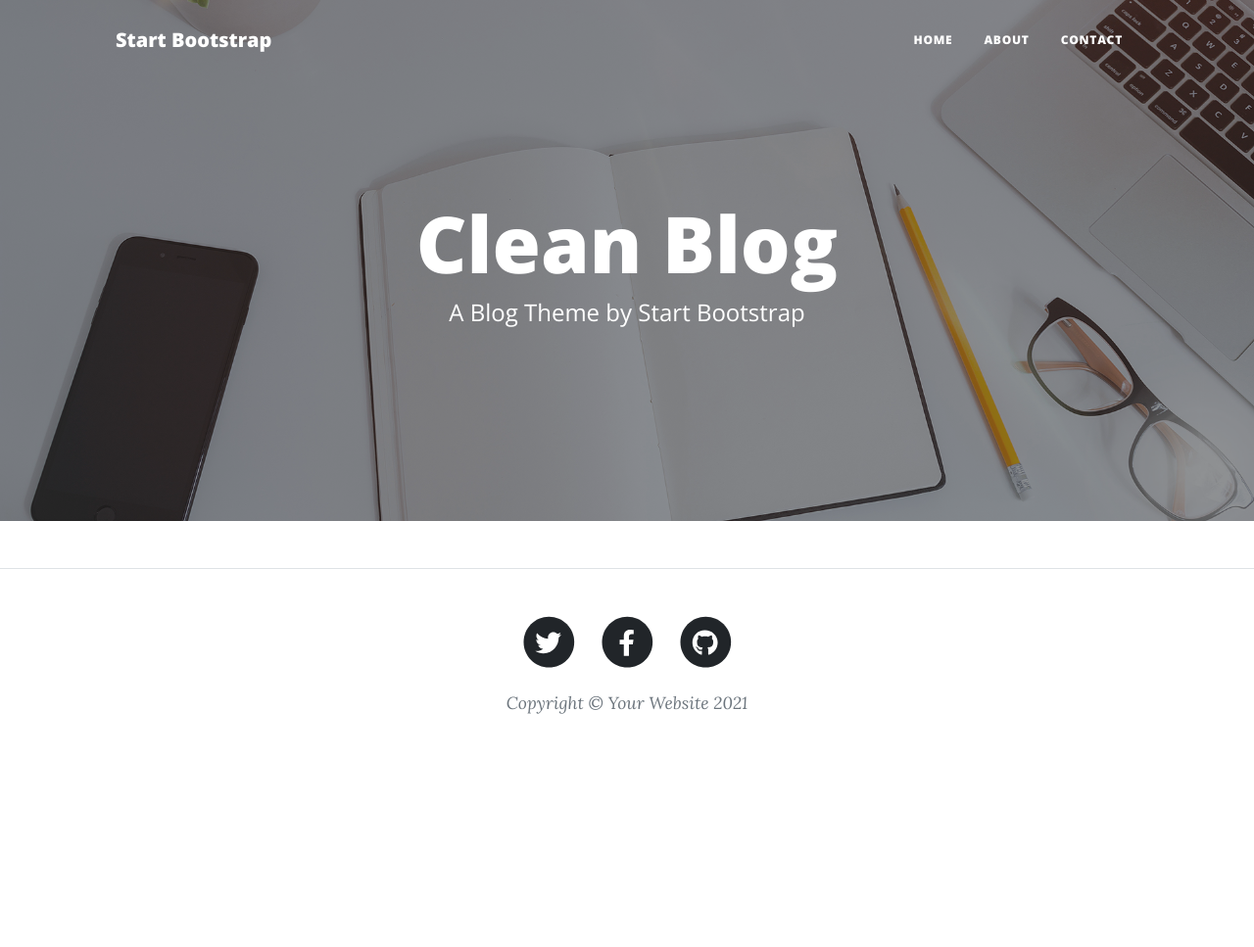
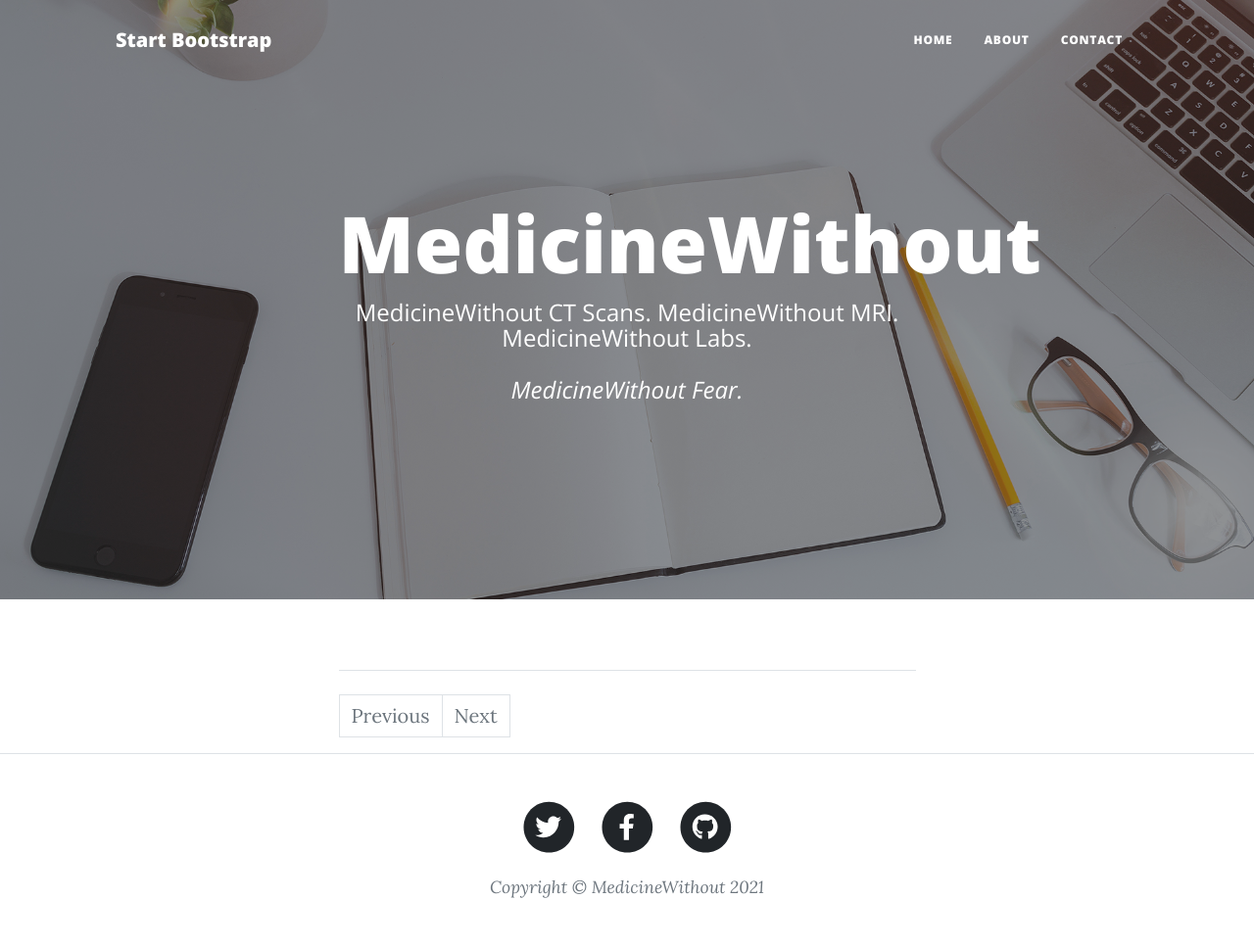
Before and after one commit to jeremybar32093/medicine_without, a Flask app: page / in a window 1280 px wide. Shown: the whole page at 98% size. Before the commit the page ends 729 px from the top, so only its background shows below. Run offline with Flask 2, Linux system fonts and the light colour scheme; data that the repository does not hold is empty; some libraries are stand-ins or nearby versions.

Commit message:
updated app.py and index.html; added pagination functionality and various cosmetic updates on homepage

```diff
--- a/app.py
+++ b/app.py
@@ -93,8 +93,23 @@
 def homepage():
     # List all posts on homepage list
     # *** FUTURE ENHANCEMENT - add pagination***
-    posts = Posts.query.all()
-    return render_template("index.html", posts = posts)
+    posts = Posts.query.order_by(Posts.date_posted.desc())
+
+    # Pagination logic
+    # If there is a query string in the URL, request.args.get will grab the relevant defined variables
+    # i.e. localhost:5000/?page=[something]
+    page = request.args.get('page')
+
+    # Check if page is a digit - if so, convert to int. Otherwise, default to 1
+    if page and page.isdigit():
+        page = int(page)
+    else:
+        page = 1
+
+    # Use built in paginate() method to create pages - ***update per_page argument after testing***
+    pages = posts.paginate(page=page, per_page = 5)
+
+    return render_template("index.html", posts=posts, pages=pages)
 
 # About page route
 @app.route("/about")
--- a/templates/index.html
+++ b/templates/index.html
@@ -39,8 +39,8 @@
                 <div class="row gx-4 gx-lg-5 justify-content-center">
                     <div class="col-md-10 col-lg-8 col-xl-7">
                         <div class="site-heading">
-                            <h1>Clean Blog</h1>
-                            <span class="subheading">A Blog Theme by Start Bootstrap</span>
+                            <h1>MedicineWithout</h1>
+                            <span class="subheading">MedicineWithout CT Scans. MedicineWithout MRI. MedicineWithout Labs. <br><br> <strong><em>MedicineWithout Fear.</em></strong></span>
                         </div>
                     </div>
                 </div>
@@ -52,7 +52,8 @@
                 <div class="col-md-10 col-lg-8 col-xl-7">
                     <!-- Iterate through posts passed from flask route and display on homepage -->
 
-                    {% for post in posts %}
+
+                    {% for post in pages.items %}
                     <!-- Post preview-->
                     <div class="post-preview">
                         <a href= {{ "/post/" + post.slug }}>
@@ -65,14 +66,37 @@
                             on {{ post.date_posted.strftime('%B %d, %Y') }}
                         </p>
                     </div>
+                    {% endfor %}
                     <!-- Divider-->
                     <hr class="my-4" />
 
-                    {% endfor %}
+
 
                     <!-- Pager-->
                     <!-- *** ENHANCEMENT TO ADD IN LATER *** -->
                     <!-- <div class="d-flex justify-content-end mb-4"><a class="btn btn-primary text-uppercase" href="#!">Older Posts →</a></div> -->
+                    <nav aria-label="...">
+                        <ul class="pagination">
+                          <li class="page-item {% if not pages.has_prev %} disabled {% endif %}">
+                            <a class="page-link" href="./?page={{ pages.prev_num }}">Previous</a>
+                          </li>
+
+                          <!-- Create loop to render appropriate number of page links -->
+                          {% for page in pages.iter_pages() %}
+                          <li class="page-item {% if page == pages.page %} active {% endif %}">
+                            <a class="page-link" href="./?page={{ page }}">{{ page }}</a>
+                          </li>
+                          {% endfor %}
+
+
+                          <!-- <li class="page-item"><a class="page-link" href="#">1</a></li>
+
+                          <li class="page-item"><a class="page-link" href="#">3</a></li> -->
+                          <li class="page-item {% if not pages.has_next %} disabled {% endif %}">
+                            <a class="page-link" href="./?page={{ pages.next_num }}">Next</a>
+                          </li>
+                        </ul>
+                      </nav>
                 </div>
             </div>
         </div>
@@ -107,7 +131,7 @@
                                 </a>
                             </li>
                         </ul>
-                        <div class="small text-center text-muted fst-italic">Copyright &copy; Your Website 2021</div>
+                        <div class="small text-center text-muted fst-italic">Copyright &copy; MedicineWithout 2021</div>
                     </div>
                 </div>
             </div>
```
